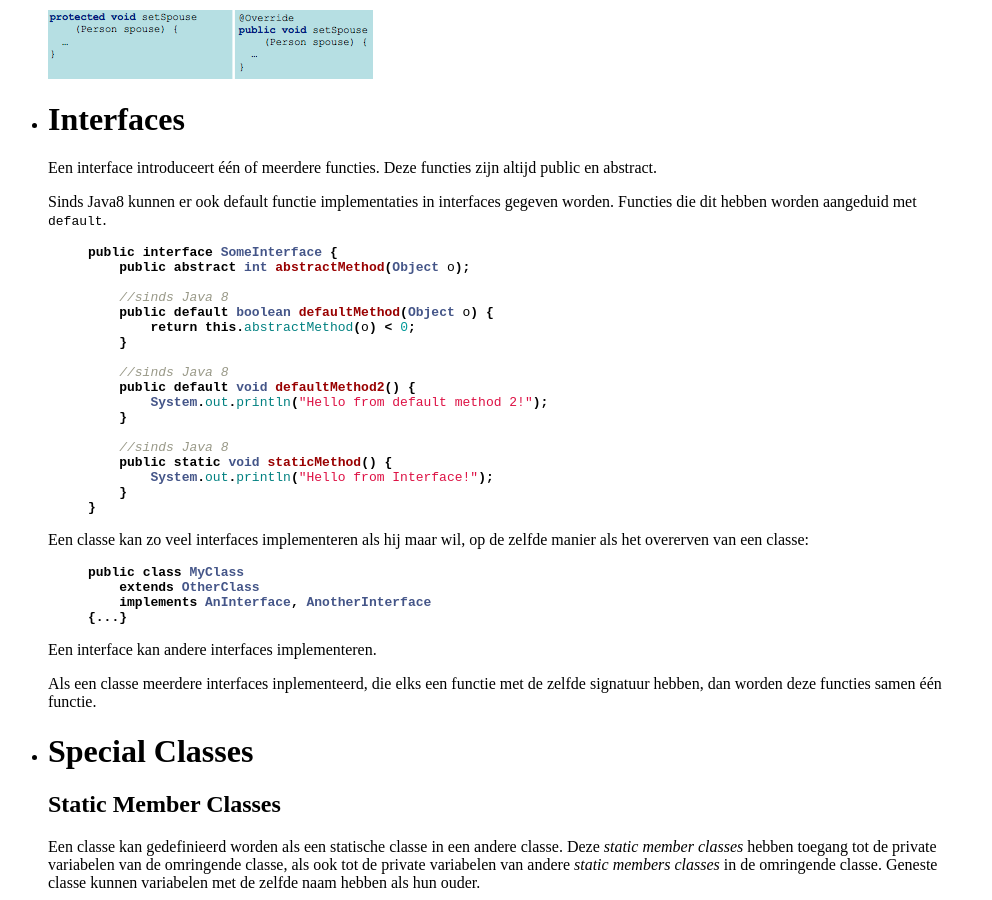
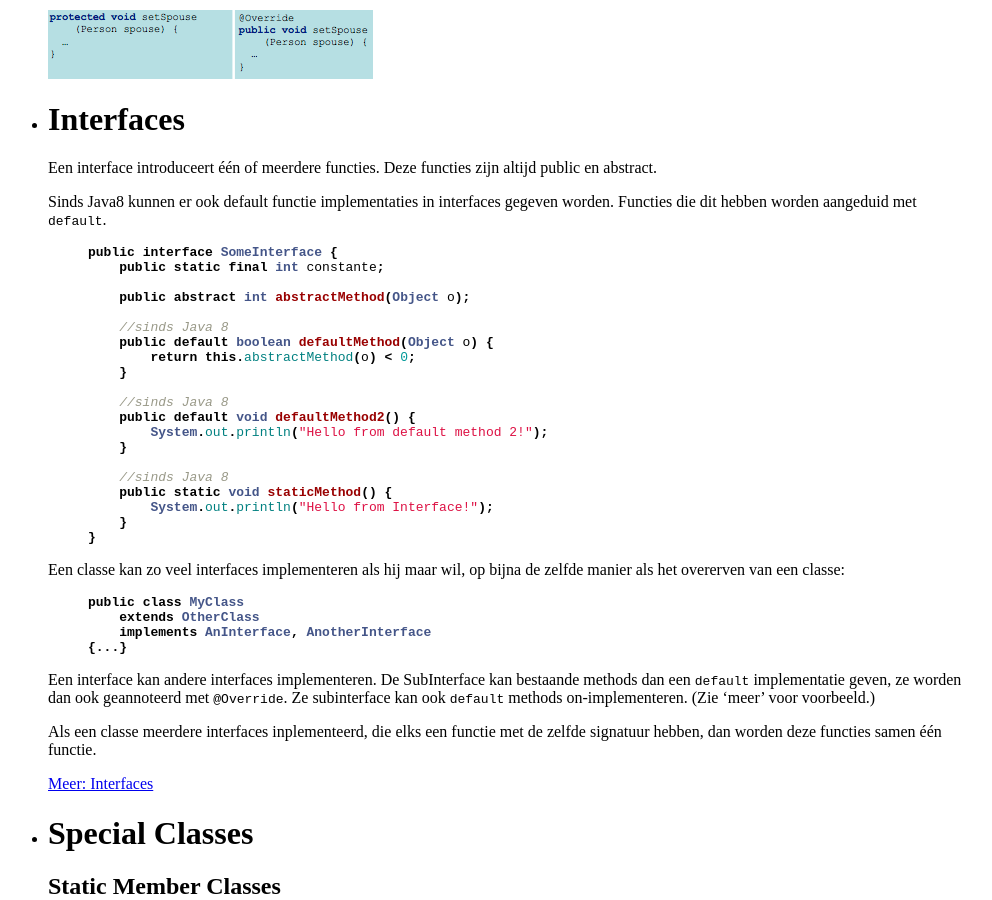
Before and after one commit to myschoolwork/samenvatting_op, a Jekyll site: the page built from index.md, in a window 1280 px wide and 900 px high, scrolled down 8264 px. Shown: the whole window, without its empty margins (0-992 px from the left). Built offline with Jekyll 4.4.1, drawn with Linux system fonts in a browser that asks for light colours.

Commit message:
Updated part about interfaces with some more info.

```diff
--- a/part3/_posts/0003-09-01-Interfaces.md
+++ b/part3/_posts/0003-09-01-Interfaces.md
@@ -6,6 +6,8 @@
 
 {% highlight java %}
 public interface SomeInterface {
+    public static final int constante;
+
     public abstract int abstractMethod(Object o);
 
     //sinds Java 8
@@ -25,7 +27,7 @@
 }
 {% endhighlight %}
 
-Een classe kan zo veel interfaces implementeren als hij maar wil, op de zelfde manier als het overerven van een classe:
+Een classe kan zo veel interfaces implementeren als hij maar wil, op bijna de zelfde manier als het overerven van een classe:
 
 {% highlight java %}
 public class MyClass
@@ -34,6 +36,65 @@
 {...}
 {% endhighlight %}
 
-Een interface kan andere interfaces implementeren.
+Een interface kan andere interfaces implementeren. De SubInterface kan bestaande methods dan een `default` implementatie geven, ze worden dan ook geannoteerd met `@Override`. Ze subinterface kan ook `default` methods on-implementeren. (Zie 'meer' voor voorbeeld.)
 
 Als een classe meerdere interfaces inplementeerd, die elks een functie met de zelfde signatuur hebben, dan worden deze functies samen één functie.
+
+<!--more-->
+
+## (On)Implementeren van default methods
+
+{% highlight java %}
+public interface SubInterface extends SomeInterface {
+    @Override
+    // Implementation of inherited abstract method.
+    public default int abstractMethod(Object o) {
+        return -1;
+    }
+
+    // Un-implementation of inherited default method.
+    @Override public boolean defaultMethod(Object o);
+
+    // Invocation of super-version.
+    @Override public default void defaultMethod2() {
+        SomeInterface.super.defaultMethod2();
+    }
+}
+{% endhighlight %}
+
+## Meerdere interfaces implementeren met de zelfde method
+
+{% highlight java %}
+public interface I1 {
+    public abstract int abstractMethod(Object o);
+
+    public default boolean defaultMethod(Object o)
+    {
+        return true ;
+    }
+}
+
+public interface I2 {
+    public default int abstractMethod(Object o)
+    {
+        return -1;
+    }
+
+    public abstract boolean defaultMethod(Object o);
+}
+
+public interface I12
+    extends I1, I2
+{
+    // methods worden samengevoegd
+
+    @Override
+    public abstract int abstractMethod(Object o);
+
+    @Override
+    public default boolean defaultMethod(Object o)
+    {
+        return false;
+    }
+}
+{% endhighlight %}
```
